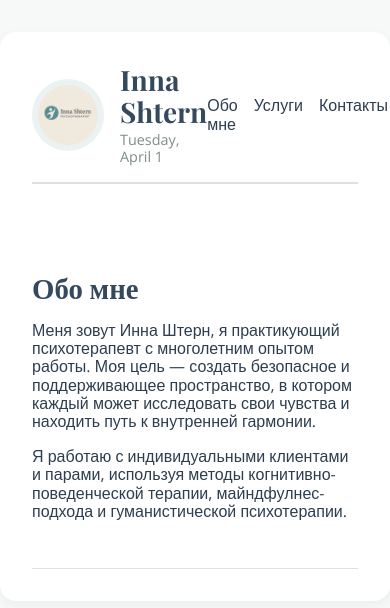
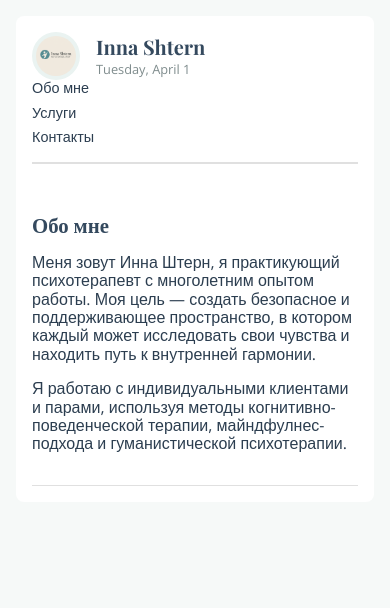
Before and after one commit to Goldshtern/shtern-psychotherapist_frontend, a React (Vite) app: page /#/ in a window 390 px wide. Shown: the top 608 px of the page. Built offline with nearby package versions, Linux system fonts and the light colour scheme.

Commit message:
style: add responsive design to the Page; Header; About

```diff
--- a/src/components/About/About.css
+++ b/src/components/About/About.css
@@ -3,7 +3,7 @@
   flex-direction: column;
   padding: 2rem 0;
   border-bottom: 1px solid #e0e0e0;
-  scroll-margin-top: 100px; /* adjust based on your header height */
+  scroll-margin-top: 100px;
 }
 
 .about__content {
@@ -24,3 +24,40 @@
   margin-bottom: 1rem;
   color: #34495e;
 }
+
+/* Tablet styles (between 600px and 1024px) */
+
+@media (max-width: 1024px) and (min-width: 600px) {
+  .about {
+    padding: 1.5rem 0;
+  }
+
+  .about__title {
+    font-size: 1.5rem;
+  }
+
+  .about__content {
+    gap: 1.5rem;
+  }
+}
+
+/* Smartphone styles (max-width: 599px) */
+@media (max-width: 599px) {
+  .about {
+    padding: 1rem 0;
+  }
+
+  .about__title {
+    font-size: 1.3rem;
+  }
+
+  .about__content {
+    gap: 1rem;
+    flex-direction: column;
+  }
+
+  .about__text {
+    flex: 1;
+    min-width: 100%;
+  }
+}
--- a/src/components/App/App.css
+++ b/src/components/App/App.css
@@ -31,3 +31,42 @@ html {
   border-radius: 16px;
   padding: 2rem;
 }
+
+/* Tablet styles (between 600px and 1024px) */
+@media (max-width: 1024px) and (min-width: 600px) {
+  .page {
+    padding: 1.5rem;
+  }
+
+  .page__content {
+    padding: 1.5rem;
+    width: 95%;
+  }
+
+  h1,
+  h2,
+  h3 {
+    font-size: 1.2rem;
+  }
+}
+
+/* Smartphone styles (max-width: 599px) */
+@media (max-width: 599px) {
+  .page {
+    padding: 1rem;
+    justify-content: flex-start;
+  }
+
+  .page__content {
+    padding: 1rem;
+    width: 100%;
+    box-shadow: none;
+    border-radius: 8px;
+  }
+
+  h1,
+  h2,
+  h3 {
+    font-size: 1rem;
+  }
+}
--- a/src/components/Header/Header.css
+++ b/src/components/Header/Header.css
@@ -56,3 +56,101 @@
 .header__nav-link:hover {
   color: #1abc9c;
 }
+
+.header__title-container {
+  display: flex;
+  flex-direction: column;
+}
+
+.header__title {
+  font-family: "Playfair Display", serif;
+  font-size: 1.75rem;
+  font-weight: 700;
+  margin: 0;
+  color: #34495e;
+}
+
+.header__date {
+  font-size: 0.9rem;
+  color: #7f8c8d;
+  margin-top: 4px;
+}
+
+.header__nav {
+  display: flex;
+  gap: 1rem;
+}
+
+.header__nav-link {
+  font-size: 1rem;
+  color: #2c3e50;
+  text-decoration: none;
+  transition: color 0.3s ease;
+}
+
+.header__nav-link:hover {
+  color: #1abc9c;
+}
+
+/* Tablet styles (between 600px and 1024px) */
+
+@media (max-width: 1024px) and (min-width: 600px) {
+  .header {
+    padding-bottom: 1.5rem;
+    margin-bottom: 1.5rem;
+  }
+
+  .header__logo {
+    height: 50px;
+    padding: 5px;
+  }
+
+  .header__title {
+    font-size: 1.5rem;
+  }
+
+  .header__date {
+    font-size: 0.85rem;
+  }
+
+  .header__nav {
+    gap: 0.8rem;
+  }
+
+  .header__nav-link {
+    font-size: 0.9rem;
+  }
+}
+
+/* Smartphone styles (max-width: 599px) */
+
+@media (max-width: 599px) {
+  .header {
+    flex-direction: column;
+    align-items: flex-start;
+    padding-bottom: 1rem;
+    margin-bottom: 1rem;
+  }
+
+  .header__logo {
+    height: 40px;
+    padding: 4px;
+  }
+
+  .header__title {
+    font-size: 1.25rem;
+  }
+
+  .header__date {
+    font-size: 0.8rem;
+  }
+
+  .header__nav {
+    flex-direction: column;
+    gap: 0.5rem;
+  }
+
+  .header__nav-link {
+    font-size: 0.9rem;
+  }
+}
```
